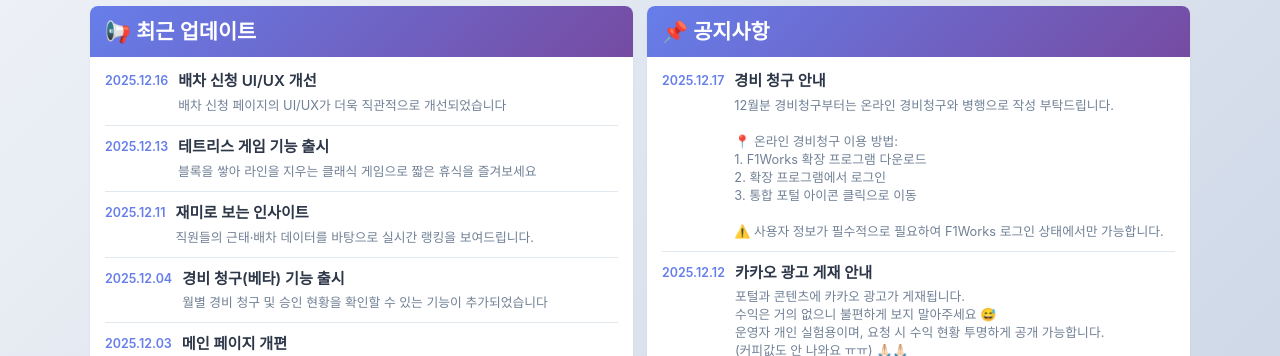
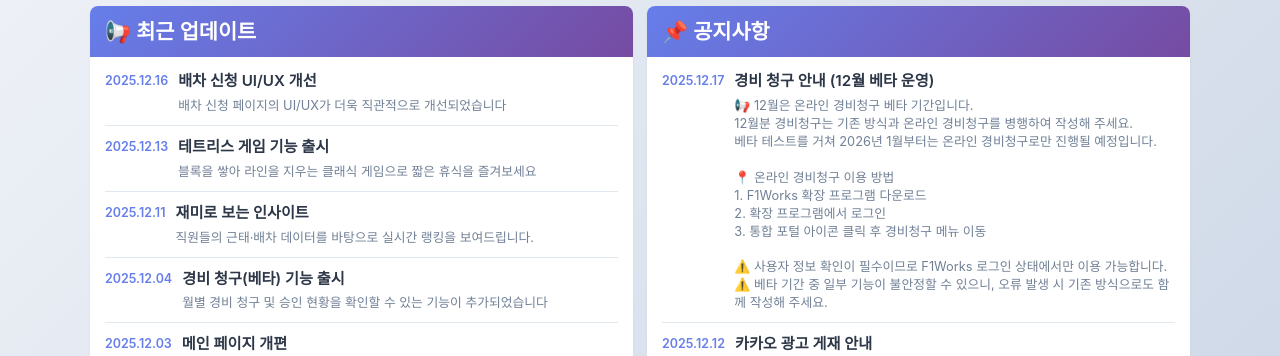
Before and after one commit to socra710/f1works, a React (Create React App) app: page / in a window 1280 px wide. Shown: the part 444-800 px from the top of the page. Built offline with nearby package versions, Linux system fonts and the light colour scheme; no server answers; a web font is replaced by a local one.

Commit message:
공지사항 수정

```diff
--- a/src/works/index.js
+++ b/src/works/index.js
@@ -279,9 +279,17 @@ export default function Works() {
   const notices = [
     {
       date: '2025.12.17',
-      title: '경비 청구 안내',
+      title: '경비 청구 안내 (12월 베타 운영)',
       content:
-        '12월분 경비청구부터는 온라인 경비청구와 병행으로 작성 부탁드립니다.\n\n📍 온라인 경비청구 이용 방법:\n1. F1Works 확장 프로그램 다운로드\n2. 확장 프로그램에서 로그인\n3. 통합 포털 아이콘 클릭으로 이동\n\n⚠️ 사용자 정보가 필수적으로 필요하여 F1Works 로그인 상태에서만 가능합니다.',
+        '📢 12월은 온라인 경비청구 베타 기간입니다.\n' +
+        '12월분 경비청구는 기존 방식과 온라인 경비청구를 병행하여 작성해 주세요.\n' +
+        '베타 테스트를 거쳐 2026년 1월부터는 온라인 경비청구로만 진행될 예정입니다.\n\n' +
+        '📍 온라인 경비청구 이용 방법\n' +
+        '1. F1Works 확장 프로그램 다운로드\n' +
+        '2. 확장 프로그램에서 로그인\n' +
+        '3. 통합 포털 아이콘 클릭 후 경비청구 메뉴 이동\n\n' +
+        '⚠️ 사용자 정보 확인이 필수이므로 F1Works 로그인 상태에서만 이용 가능합니다.\n' +
+        '⚠️ 베타 기간 중 일부 기능이 불안정할 수 있으니, 오류 발생 시 기존 방식으로도 함께 작성해 주세요.',
       link: 'https://chromewebstore.google.com/detail/f1works-extensions/ljpcdbbmboicadbkkkobjpnfgdaickjj?authuser=0&hl=ko',
       isLink: true,
     },
```
